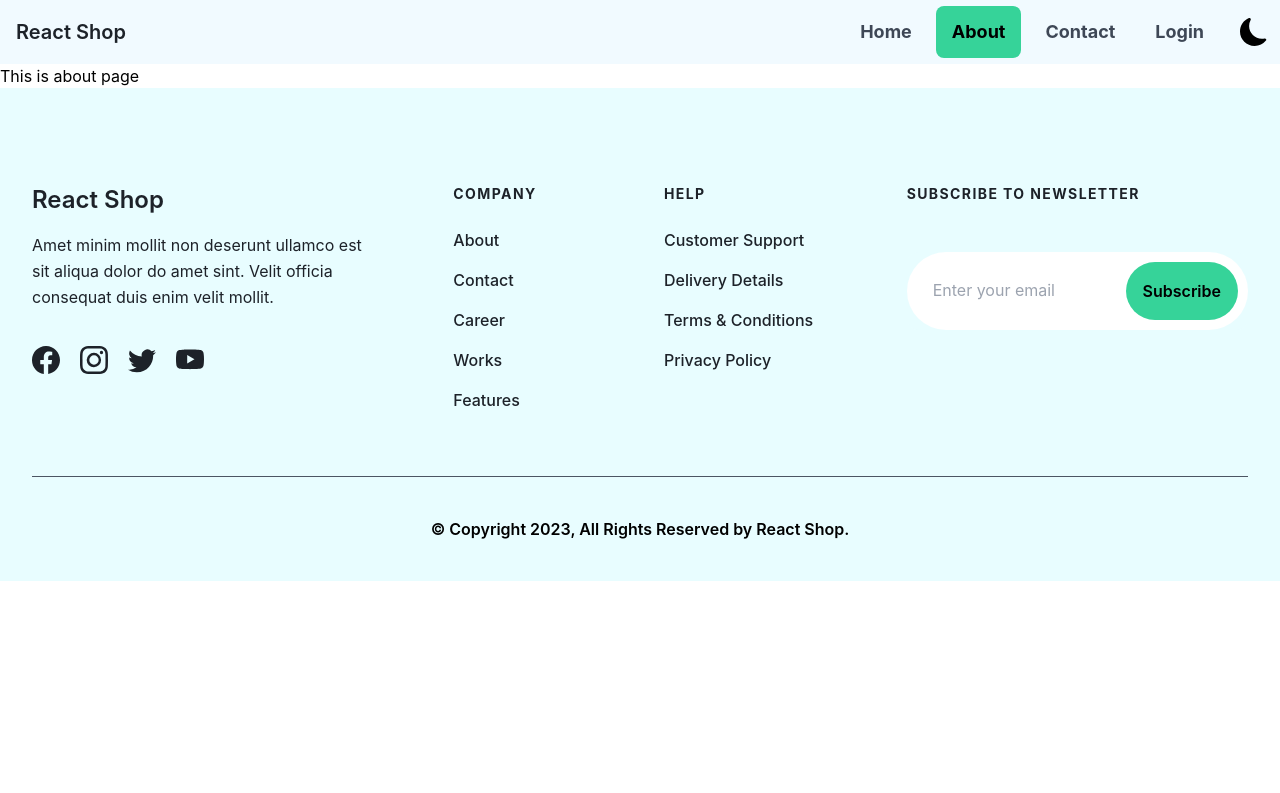
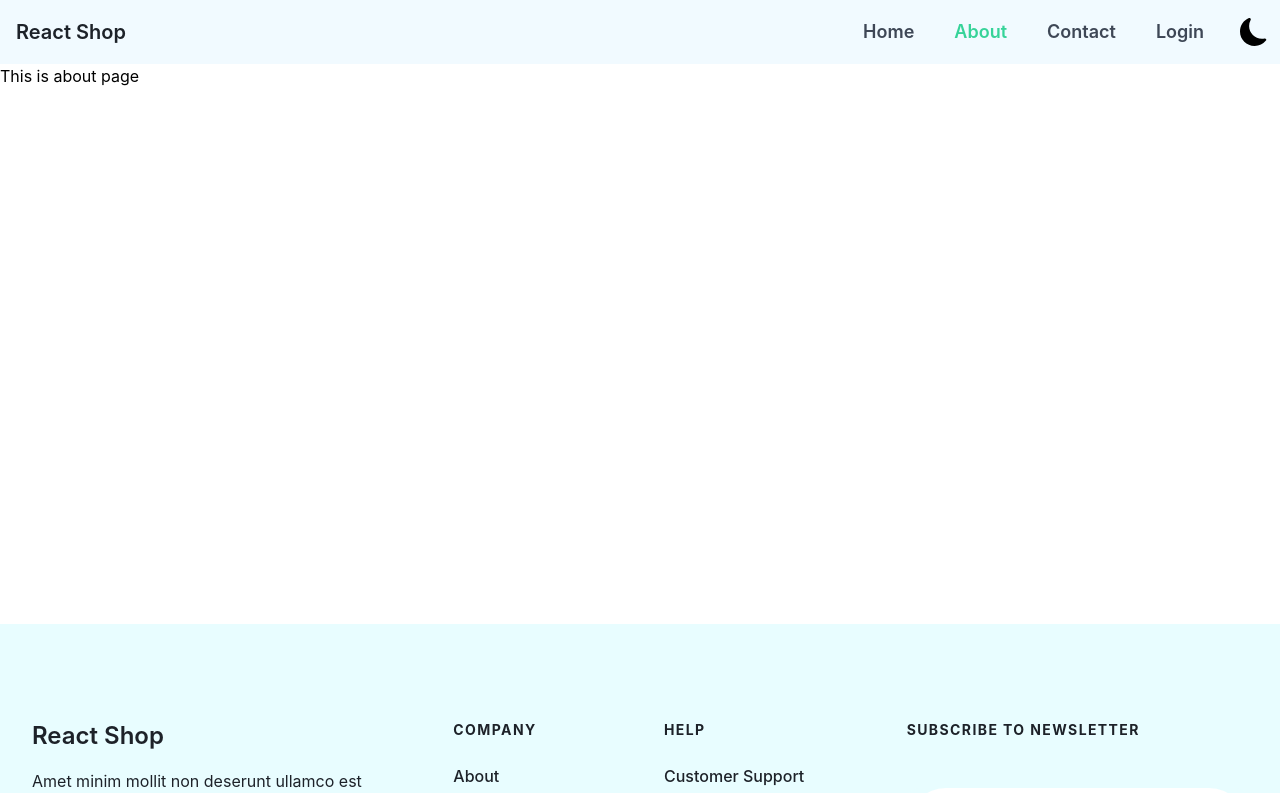
Before and after one commit to abdulalimemon/react-shop, a React (Create React App) app: page /about in a window 1280 px wide. Shown: the top 793 px of the page. Built offline with nearby package versions, Linux system fonts and the light colour scheme.

Commit message:
404 page

```diff
--- a/src/components/Navbar/Navbar.js
+++ b/src/components/Navbar/Navbar.js
@@ -66,23 +66,23 @@ const Navbar = () => {
                         <ul className="menu menu-horizontal px-1">
                             <li><NavLink className={({ isActive }) =>
                                 isActive
-                                    ? "text-lg font-bold text-black success mr-2"
-                                    : "text-lg font-bold secondary-text mr-2"
+                                    ? "text-lg font-semibold success-text mr-2"
+                                    : "text-lg font-semibold secondary-text mr-2"
                             } to='/'>Home</NavLink></li>
                             <li><NavLink className={({ isActive }) =>
                                 isActive
-                                    ? "text-lg font-bold text-black success mr-2"
-                                    : "text-lg font-bold secondary-text mr-2"
+                                    ? "text-lg font-semibold success-text mr-2"
+                                    : "text-lg font-semibold secondary-text mr-2"
                             } to='/about'>About</NavLink></li>
                             <li><NavLink className={({ isActive }) =>
                                 isActive
-                                    ? "text-lg font-bold text-black success mr-2"
-                                    : "text-lg font-bold secondary-text mr-2"
+                                    ? "text-lg font-semibold success-text mr-2"
+                                    : "text-lg font-semibold secondary-text mr-2"
                             } to='/contact'>Contact</NavLink></li>
                             <li><NavLink className={({ isActive }) =>
                                 isActive
-                                    ? "text-lg font-bold text-black success mr-2"
-                                    : "text-lg font-bold secondary-text mr-2"
+                                    ? "text-lg font-semibold  success-text mr-2"
+                                    : "text-lg font-semibold secondary-text mr-2"
                             } to='/login'>Login</NavLink></li>
                             <div className='hidden lg:flex justify-between items-center content-center'>
                                 <button onClick={themeChanger} className="text ml-3">
--- a/src/components/NotFound.js
+++ b/src/components/NotFound.js
@@ -1,10 +1,18 @@
 import React from 'react';
+import { Link } from 'react-router-dom';
 
 const NotFound = () => {
     return (
-        <div>
-            <h2>Not Found</h2>
-        </div>
+        <section className="flex items-center h-full p-16 accent">
+            <div className="container flex flex-col items-center justify-center px-5 mx-auto my-8">
+                <div className="max-w-md text-center">
+                    <h2 className="mb-8 font-extrabold text-9xl primary-text">404</h2>
+                    <p className="text-2xl font-semibold md:text-3xl text">Sorry, we couldn't find this page.</p>
+                    <p className="mt-4 mb-8 primary-text">But dont worry, you can find plenty of other things on our homepage.</p>
+                    <Link to='/' className="px-8 py-3 font-semibold rounded bg-[#36D399]">Back to homepage</Link>
+                </div>
+            </div>
+        </section>
     );
 };
 
--- a/src/pages/About/About.js
+++ b/src/pages/About/About.js
@@ -2,7 +2,7 @@ import React from 'react';
 
 const About = () => {
     return (
-        <div>
+        <div className='h-[70vh]'>
             <h2>This is about page</h2>
         </div>
     );
--- a/src/pages/Home/HomeBanner.js
+++ b/src/pages/Home/HomeBanner.js
@@ -12,7 +12,7 @@ const HomeBanner = () => {
                             <h1 className="text-4xl font-bold primary-text sm:text-6xl lg:text-7xl">
                                 Collaborate remotely, with
                                 <div className="relative inline-flex">
-                                    <span className="absolute inset-x-0 bottom-0 border-b-[30px] border-[#4ADE80] dark:border-[#000000]"></span>
+                                    <span className="absolute inset-x-0 bottom-0 border-b-[30px] border-[#4ADE80] dark:border-[#666666]"></span>
                                     <h1 className="relative text-4xl font-bold primary-text sm:text-6xl lg:text-7xl">Postcrafts.</h1>
                                 </div>
                             </h1>
```
